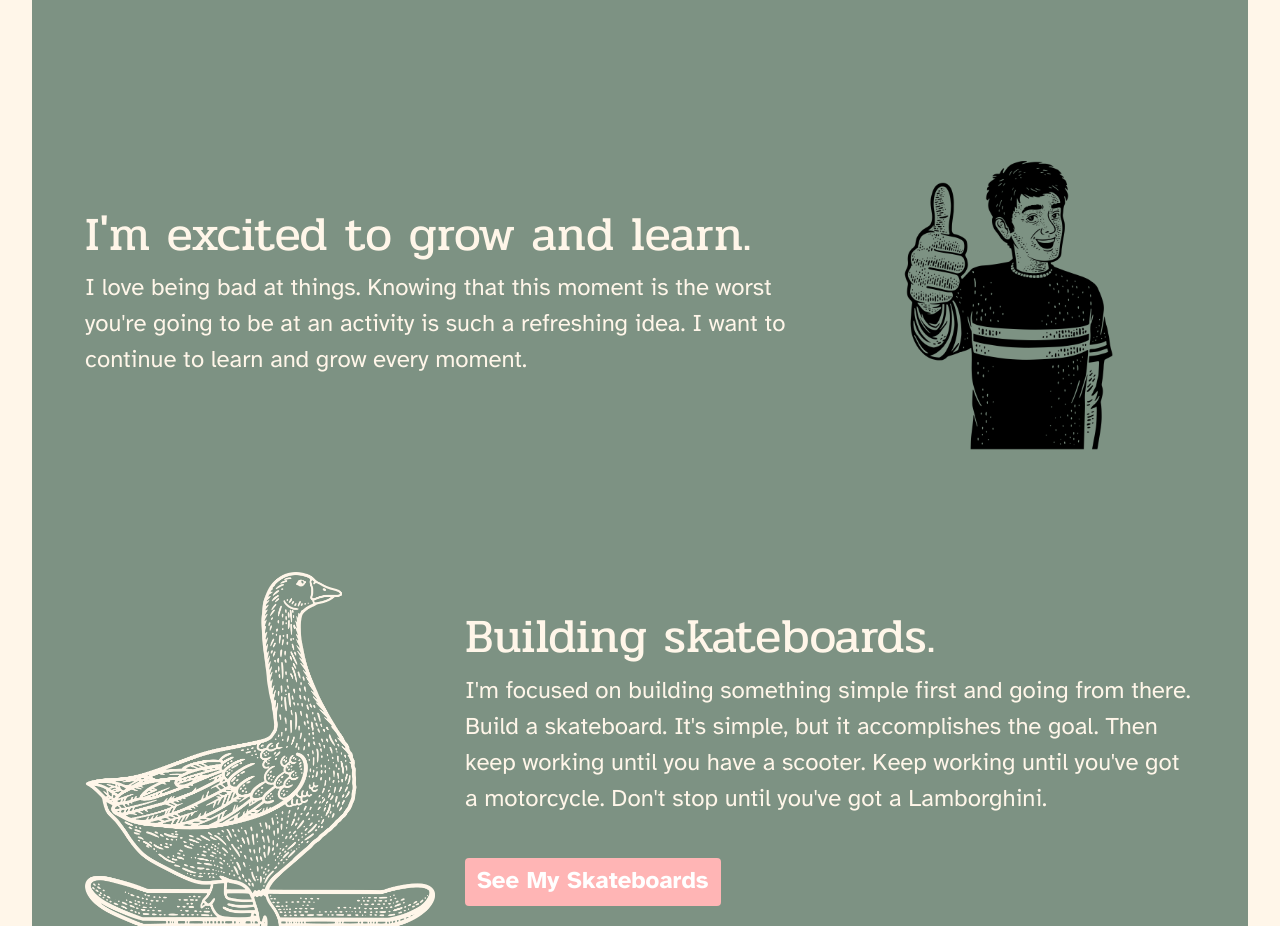
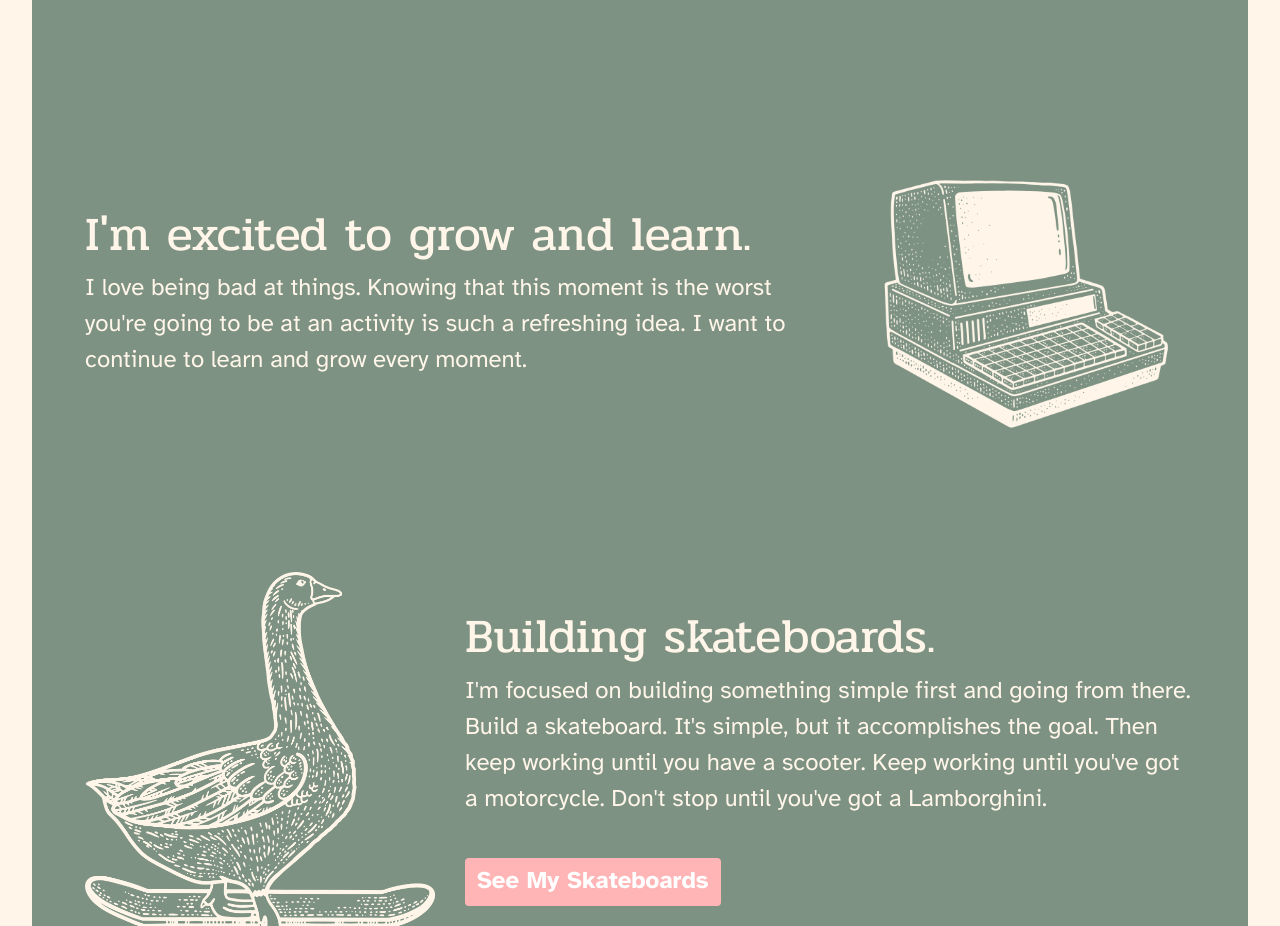
Before and after one commit to richieholsenback/richieholsenback.github.io, a React (Create React App) app: page / in a window 1280 px wide. Shown: the part 1111-2037 px from the top of the page. Built offline with nearby package versions, Linux system fonts and the light colour scheme.

Commit message:
changed pics around, added cap

```diff
--- a/src/Components/Work/Greet.js
+++ b/src/Components/Work/Greet.js
@@ -10,6 +10,7 @@ import { Link, useLocation } from "react-router-dom";
 import point from '../../images/point.png'
 import thumbs from '../../images/thumbs.png'
 import skatebird from '../../images/skatebird.png'
+import pc from '../../images/PC.png'
 
 export default function ScrollToTop() {
     const { pathname } = useLocation();
@@ -91,7 +92,7 @@ export const GreetingSection = () => {
                         <p>I love being bad at things. Knowing that this moment is the worst you're going to be at an activity is such a refreshing idea. I want to continue to learn and grow every moment.</p>
                         </Col>
                         <Col lg={4}>
-                        <Image src={thumbs} id="point"/>
+                        <Image src={pc} id="point"/>
                         </Col>
                     </Row>
                     <Row id="sub-section">
--- a/src/Components/Work/Work.js
+++ b/src/Components/Work/Work.js
@@ -6,7 +6,7 @@ import { NavBar } from "../NavBar/NavBar";
 import "../scss/_greet.scss"
 import "../scss/_variables.scss"
 import LTphoto from '../../images/Standup.png'
-import C43photo from '../../images/PC.png'
+import C43photo from '../../images/cap.png'
 import Journalphoto from '../../images/Diary.png'
 import { Link } from "react-router-dom";
 import ScrollToTop from "./Greet";
```
Also changed, not shown: src/images/cap.png (added), 1 other file (tests, documents, lock files or other folders).
